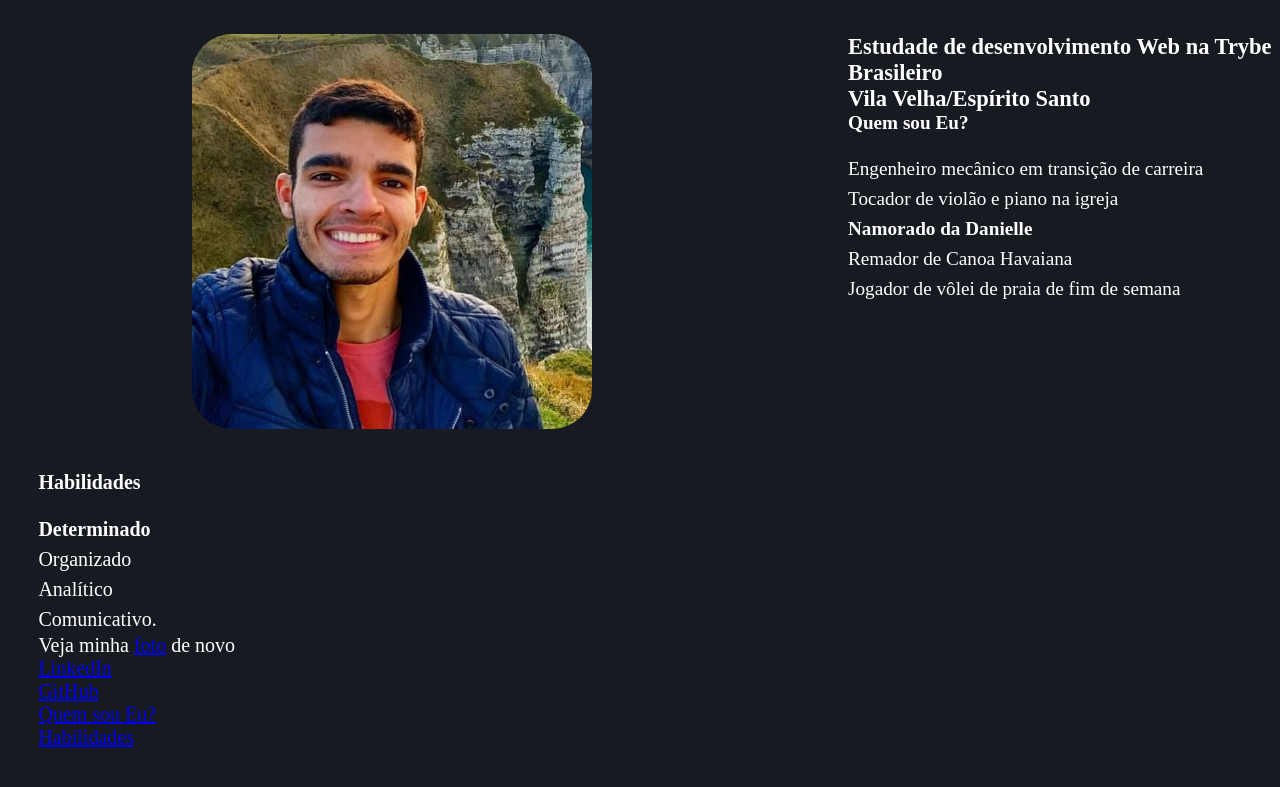
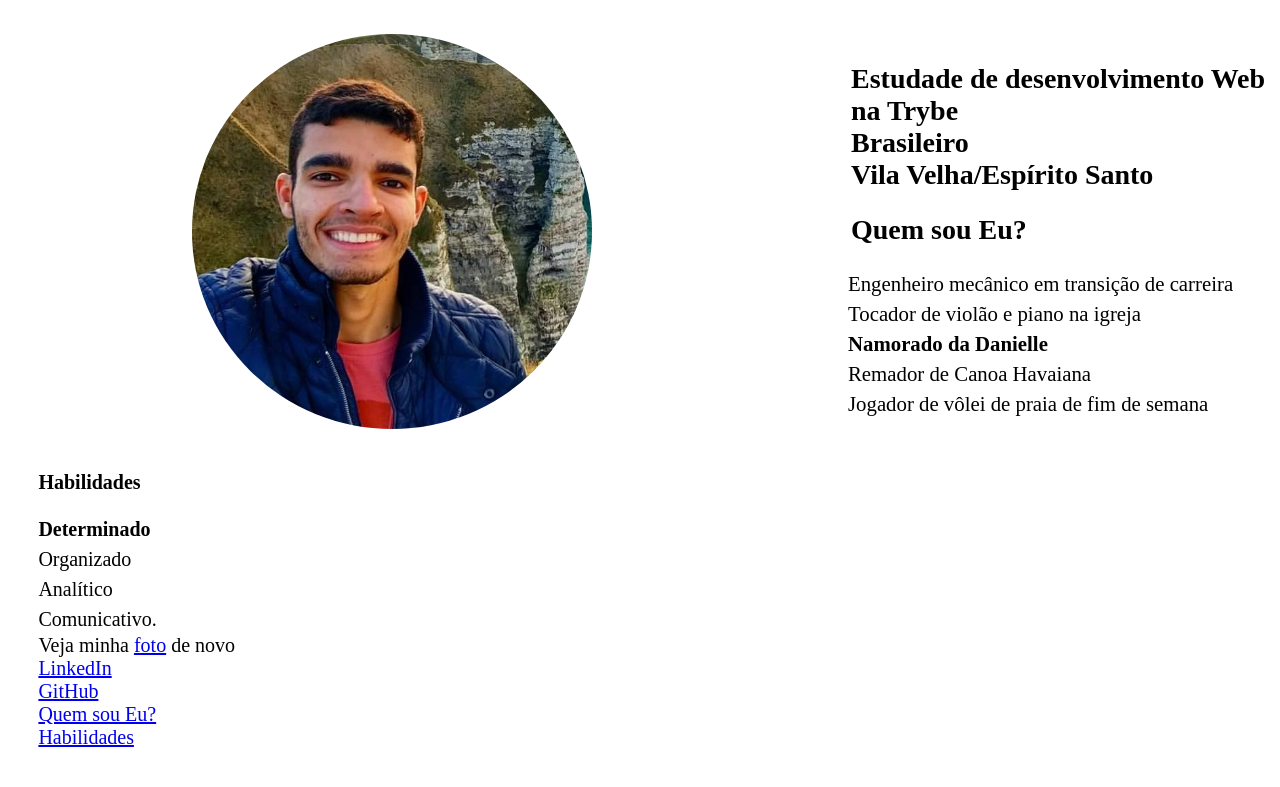
Before and after one commit to FrancoViniciusP/francoviniciusp.github.io, a plain HTML site: page index.html in a window 1280 px wide. Shown: the part 94-881 px from the top of the page. Drawn offline with Linux system fonts and the light colour scheme.

Commit message:
Novos testes

```diff
--- a/style.css
+++ b/style.css
@@ -2,7 +2,7 @@
     box-sizing: border-box;
     margin: 0;
     padding: 0;
-    background-color: #171a21;
+    background-color: #white;
 }
 
 header{
@@ -27,6 +27,10 @@ header img{
 
 }
 
+header img:hover{
+    opacity: 50%;
+}
+
 header h1{
     font-family:serif;
     margin-right: auto;
@@ -42,7 +46,7 @@ header h1{
 
 .perfil{
 
-    border-radius: 10%;
+    border-radius: 50%;
     margin-right: 20%;
     margin-left: 15%;
     margin-top: 10%;
@@ -54,10 +58,10 @@ header h1{
     display: inline-block;
     justify-content: right;
     margin-right: auto;
-    font-size: 1.2em;
-    padding-top: 10%;
+    font-size: 1.3em;
+    padding-top: 12%;
     text-decoration: none;
-    color: white;
+    color: black;
 }
 
 div ul{
@@ -68,8 +72,18 @@ div ul{
 }
 
 .fim{
-    color: white;
+    color: black;
     text-decoration: none;
     margin: 3%;
     font-size: 20px;
 }
+
+.mid h3, .mid h4{
+    font-size: 28px;
+    padding: 3px;
+}
+
+.mid h4{
+    padding-top: 20px;
+
+}
```
